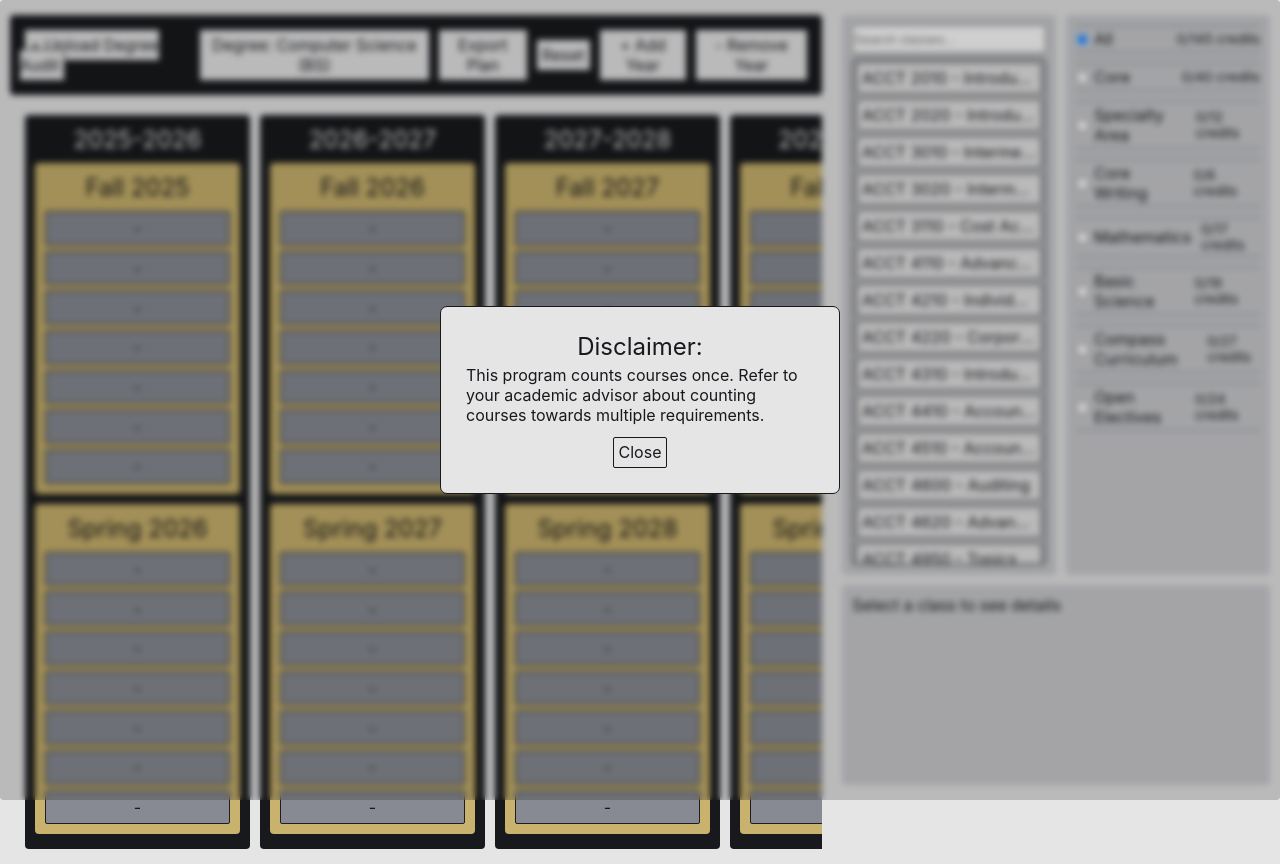
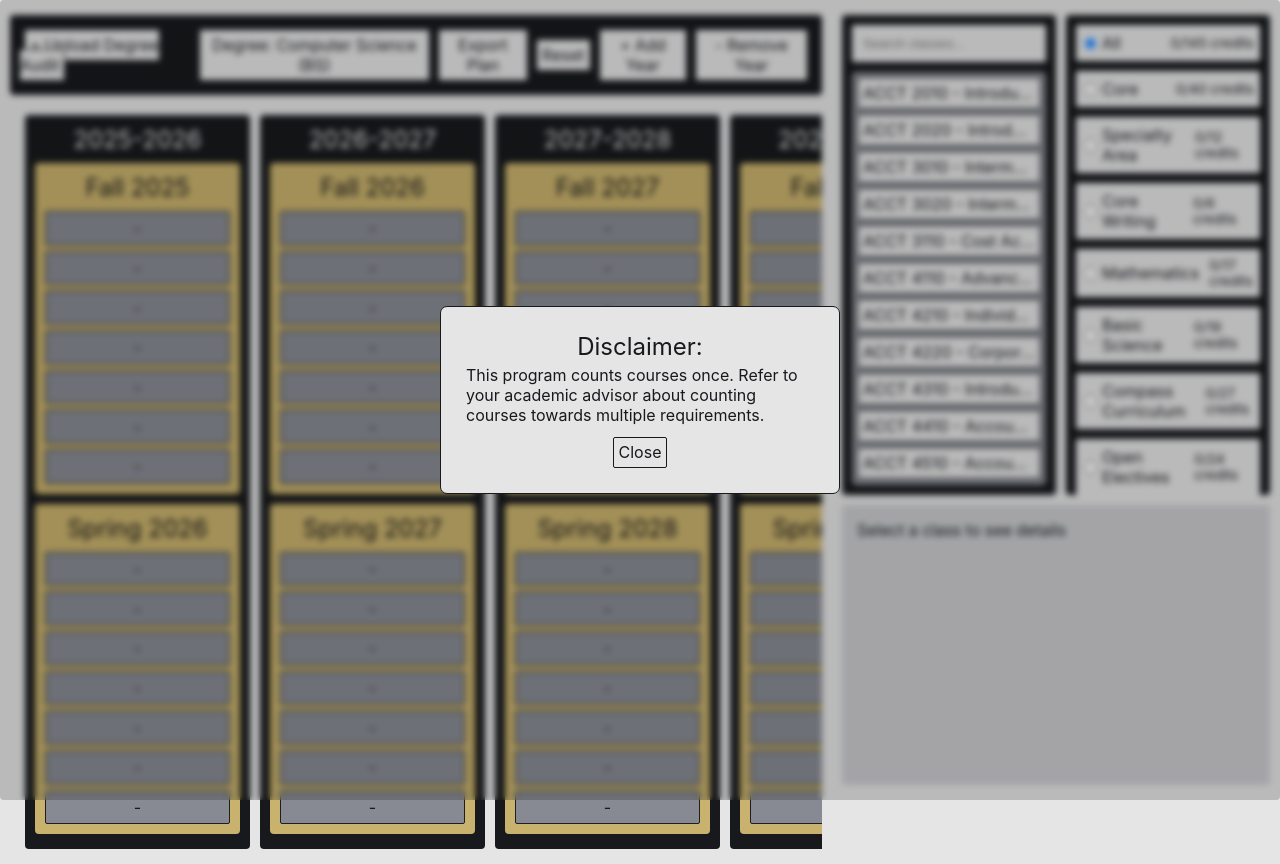
Before and after one commit to eswaidner/degree-planner, a React (Vite) app: page / in a window 1280 px wide. Built offline with nearby package versions, Linux system fonts and the light colour scheme.

Commit message:
styling updates

```diff
--- a/package.json
+++ b/package.json
@@ -13,6 +13,7 @@
     "fuse.js": "^7.1.0",
     "react": "^19.1.1",
     "react-dom": "^19.1.1",
+    "react-icons": "^5.5.0",
     "zustand": "^5.0.8"
   },
   "devDependencies": {
--- a/src/containers/ClassDisplay.tsx
+++ b/src/containers/ClassDisplay.tsx
@@ -15,10 +15,23 @@ export default function ClassDisplay() {
       <h2>
         {cls.number} - {cls.name}
       </h2>
-      {cls.prereqs && <div>Prer. {cls.prereqs}</div>}
-      {cls.coreqs && <div>Coreq. {cls.coreqs}</div>}
+      {cls.prereqs && (
+        <div>
+          <span className={css.bold}>Prer. </span>
+          {cls.prereqs}
+        </div>
+      )}
+      {cls.coreqs && (
+        <div>
+          <span className={css.bold}>Coreq. </span>
+          {cls.coreqs}
+        </div>
+      )}
       <div>{cls.description}</div>
-      <div>Semesters Offered: {cls.offered}</div>
+      <div>
+        <span className={css.bold}>Semesters Offered: </span>
+        {cls.offered}
+      </div>
     </div>
   );
 }
@@ -30,11 +43,12 @@ interface AddClassButtonProps {
 function AddClassButton({ cls }: AddClassButtonProps) {
   const setClassToAdd = useGlobalStore((s) => s.setClassToAdd);
   const classToAdd = useGlobalStore((s) => s.classToAdd);
-  const selectedClassSlotIndex = useGlobalStore((s) => s.selectedClassSlotIndex);
+  const selectedClassSlotIndex = useGlobalStore(
+    (s) => s.selectedClassSlotIndex,
+  );
   const classSlots = useGlobalStore((s) => s.classSlots);
   const setClassSlot = useGlobalStore((s) => s.setClassSlot);
   const setSelectedClass = useGlobalStore((s) => s.setSelectedClass);
-
 
   const fromSlot = selectedClassSlotIndex != null;
   const classSlot = fromSlot ? classSlots[selectedClassSlotIndex] : null;
@@ -47,7 +61,7 @@ function AddClassButton({ cls }: AddClassButtonProps) {
         onClick={() => {
           if (selectedClassSlotIndex !== null) {
             setClassSlot(selectedClassSlotIndex, null);
-					setSelectedClass(null)
+            setSelectedClass(null);
           }
         }}
       >
@@ -67,5 +81,4 @@ function AddClassButton({ cls }: AddClassButtonProps) {
       {classToAdd ? "Cancel" : "Add Class"}
     </button>
   );
-
 }
--- a/src/styles/ClassBrowser.module.css
+++ b/src/styles/ClassBrowser.module.css
@@ -2,7 +2,6 @@
   flex: 1;
   display: flex;
   flex-direction: column;
-  /* background-color: var(--fg-0); */
   padding: 10px;
   max-width: 35vw;
   min-width: 35vw;
@@ -14,16 +13,15 @@
   flex: 1;
   display: flex;
   flex-direction: row;
-  /* background-color: var(--bg-0); */
   margin: 5px 0px;
-  max-height: 70vh;
-  min-height: 70vh;
+  max-height: 60vh;
+  min-height: 60vh;
   gap: 10px;
 }
 
 .search {
   flex: 1;
-  background-color: var(--fg-1);
+  background-color: var(--bg-0);
   padding: 10px;
   display: flex;
   flex-direction: column;
@@ -31,8 +29,11 @@
 }
 
 .searchBar {
-  min-height: 1.75rem;
-  margin-bottom: 5px;
+  margin-bottom: 10px;
+  background-color: var(--fg-0);
+  border: 1px solid var(--fg-0);
+  border-radius: var(--rc-0);
+  padding: 10px;
 }
 
 .searchResults {
@@ -40,9 +41,10 @@
   display: flex;
   flex-direction: column;
   gap: 5px;
-  border: 1px solid var(--bg-2);
-  padding: 3px;
+  border: 1px solid var(--fg-2);
+  padding: 4px;
   overflow-y: auto;
+  background-color: var(--fg-2);
 }
 
 .classThumbnail {
@@ -52,13 +54,7 @@
   white-space: nowrap;
   overflow: hidden;
   text-overflow: ellipsis;
-  /* border-color: var(--bg-0); */
 }
-
-/* Moved to be inherited code in index.css */
-/* .classThumbnail:hover {
-  border-color: var(--hl-0);
-} */
 
 .classThumbnailSelected {
   border-color: var(--hl-1);
@@ -67,7 +63,7 @@
 .display {
   flex-grow: 1;
   background-color: var(--fg-1);
-  padding: 10px;
+  padding: 15px;
   margin: 5px 0px;
   overflow-y: auto;
   display: flex;
@@ -81,7 +77,7 @@
 
 .filters {
   flex: 1;
-  background-color: var(--fg-1);
+  background-color: var(--bg-0);
   padding: 10px;
   display: flex;
   flex-direction: column;
@@ -94,17 +90,14 @@
   align-items: center;
   justify-content: space-between;
   gap: 10px;
-  padding: 3px 0;
-  border: 1px solid var(--fg-2);
-  border-radius: 0;
-  border-left: 0;
-  border-right: 0;
+  padding: 7px 5px 7px 7px;
+  border: 1px solid var(--fg-0);
+  border-radius: 2px;
+  background-color: var(--fg-0);
 }
 
 .filter:has(input:hover) {
-  border: 1px solid var(--bg-1);
-  border-left: 0;
-  border-right: 0;
+  background-color: var(--fg-3);
 }
 
 .filterToggle {
@@ -115,10 +108,13 @@
 
 .filterToggle label:hover,
 .filterToggle:has(input:hover) {
-  color: var(--bg-3);
   cursor: pointer;
 }
 
 .filterProgress {
   font-size: 0.85rem;
 }
+
+.bold {
+  font-weight: bold;
+}
```
Also changed, not shown: 1 other file (tests, documents, lock files or other folders). Lines whose indentation alone changed are shown as unchanged.
